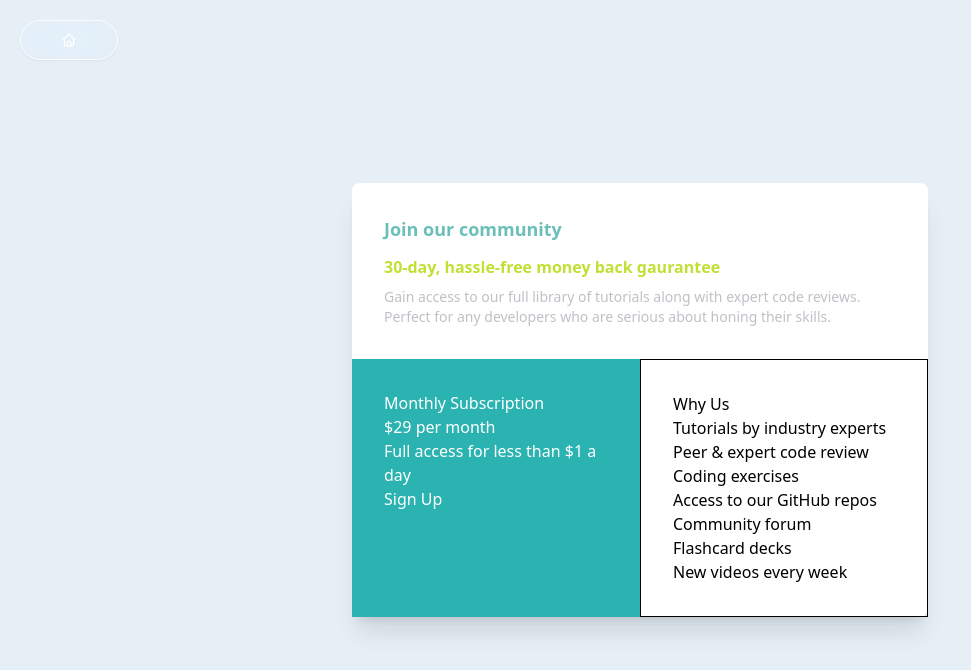
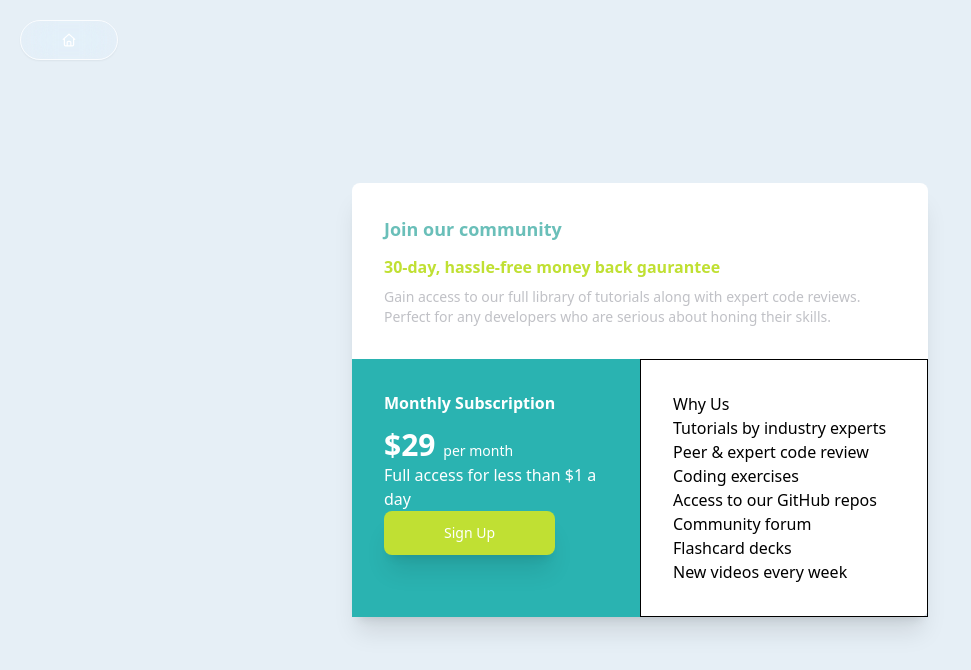
Before and after one commit to spencerattick/styling-showcase, a Next.js app: page /cards/price-grid in a window 1280 px wide. Shown: the top 670 px of the page, without its empty margins (0-971 px from the left). Built offline with nearby package versions, Linux system fonts and the light colour scheme.

Commit message:
add some styles

```diff
--- a/src/app/cards/price-grid/page.tsx
+++ b/src/app/cards/price-grid/page.tsx
@@ -6,22 +6,20 @@ export default function PriceGrid() {
       <div className="max-w-xl grid grid-cols-2 rounded-lg shadow-xl bg-white">
         <div className="col-span-2 p-8">
           <h1 className="mb-3 text-[#6abfb9] font-bold text-lg">Join our community</h1>
-          <h2 className="text-[#c0e033] font-bold mb-2">30-day, hassle-free money back gaurantee</h2>
+          <h2 className="text-[#c0e033] font-semibold mb-2">30-day, hassle-free money back gaurantee</h2>
           <p className="text-sm text-[#c0c1c6]">
             Gain access to our full library of tutorials along with expert code
             reviews. Perfect for any developers who are serious about honing
             their skills.
           </p>
         </div>
-        <div className="p-8 text-white bg-[#2ab3b1]">
-          <div>
-            <h2>Monthly Subscription</h2>
-            <h1>
-              $29 <span>per month</span>
+        <div className="p-8 text-white bg-[#2ab3b1] flex-col justify-start">
+            <h2 className="font-semibold mb-3">Monthly Subscription</h2>
+            <h1 className='text-3xl font-semibold'>
+              $29 <span className="text-sm font-thin">per month</span>
             </h1>
             <p>Full access for less than $1 a day</p>
-            <button>Sign Up</button>
-          </div>
+            <button className="px-15 py-3 bg-[#c0e033] text-white rounded-lg text-sm shadow-xl">Sign Up</button>
         </div>
         <div className="border col-start-2 col-end-3 p-8">
           <h2>Why Us</h2>
```
